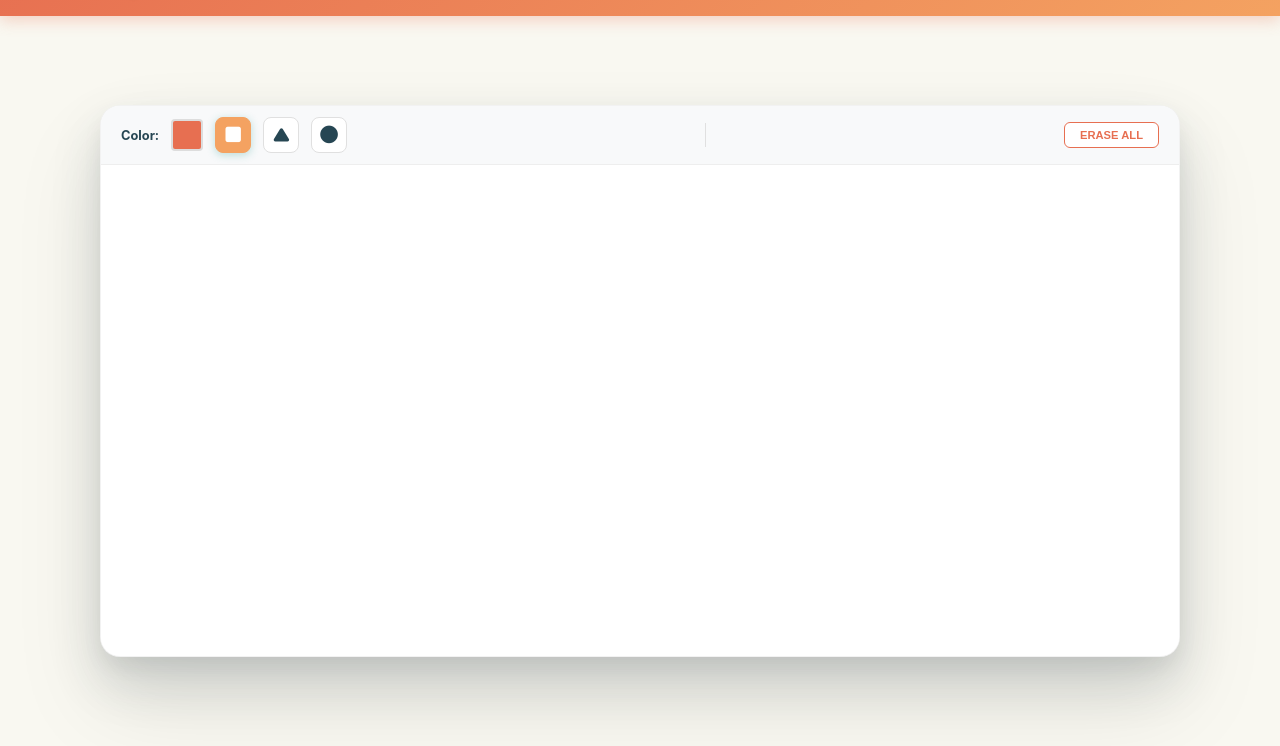
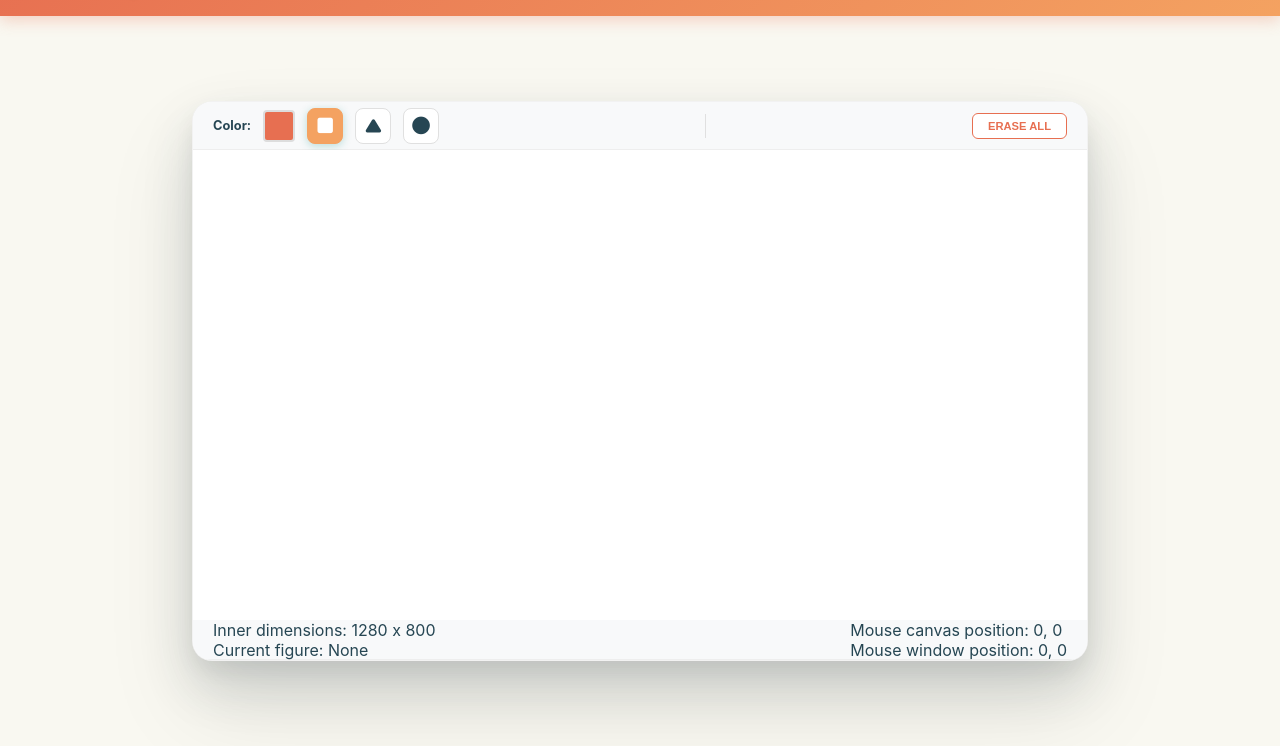
Before and after one commit to AlexT878/Sketchly-App, a website with bundled scripts: page index.html in a window 1280 px wide. Shown: the part 54-800 px from the top of the page. Built offline with nearby package versions, Linux system fonts and the light colour scheme.

Commit message:
feat: added window with debug information about window dimensions and mouse position

```diff
--- a/css/style.css
+++ b/css/style.css
@@ -20,7 +20,6 @@ body {
     height: 100vh;
     display: flex;
     flex-direction: column;
-    overflow: hidden;
 }
 
 .main-header {
@@ -52,8 +51,8 @@ body {
 .sketch-wrapper {
     display: flex;
     flex-direction: column;
-    width: 90%;
-    height: 85%;
+    width: 70vw;
+    height: 70vh;
     background-color: #ffffff;
     border-radius: 20px;
     overflow: hidden;
@@ -64,15 +63,24 @@ body {
     border: 1px solid rgba(0, 0, 0, 0.05);
 }
 
-.canvas-toolbar {
+.canvas-toolbar, .info-group {
     background-color: #f8f9fa;
-    height: 60px;
+    height: 6vh;
     display: flex;
     align-items: center;
     justify-content: space-between;
     padding: 0 20px;
     gap: 25px;
     border-bottom: 1px solid #eee;
+}
+
+.info-group {
+    height: 5vh;
+}
+
+.debug-container {
+    display: flex;
+    flex-direction: column;
 }
 
 .toolbar-btn {
@@ -159,10 +167,3 @@ body {
     cursor: crosshair;
     background-color: white;
 }
-
-@media (max-width: 850px) {
-    .sketch-wrapper {
-        width: 95%;
-        height: 80%;
-    }
-}
--- a/index.html
+++ b/index.html
@@ -40,6 +40,17 @@
 
             <canvas id="sketch-canvas" aria-label="Interactive design whiteboard"></canvas>
 
+            <div class="info-group">
+                <div class="debug-container">
+                    <span id="inner-dimensions">Inner dimensions: 0, 0</span>
+                    <span id="current-figure">Current figure: None</span>
+                </div>
+                <div class="debug-container">
+                    <span id="mouse-canvas-position">Mouse canvas position: 0, 0</span>
+                    <span id="mouse-window-position">Mouse window position: 0, 0</span>
+                </div>
+            </div>
+
         </div>
     </main>
 </body>
--- /dev/null
+++ b/src/core/DegubMonitor.ts
@@ -0,0 +1,31 @@
+export class DebugMonitor {
+    private innerDimensions: HTMLSpanElement;
+    private mouseCanvasPosition: HTMLSpanElement;
+    private mouseWindowPosition: HTMLSpanElement;
+
+    constructor() {
+        this.innerDimensions = document.getElementById('inner-dimensions') as HTMLSpanElement;
+        this.mouseCanvasPosition = document.getElementById('mouse-canvas-position') as HTMLSpanElement;
+        this.mouseWindowPosition = document.getElementById('mouse-window-position') as HTMLSpanElement;
+
+        this.init();
+    }
+
+    private init(): void {
+        this.updateDimensions();
+
+        window.addEventListener('resize', () => this.updateDimensions());
+    }
+
+    private updateDimensions(): void {
+        this.innerDimensions.textContent = `Inner dimensions: ${window.innerWidth} x ${window.innerHeight}`;
+    }
+
+    public updateMouseCanvasPosition(x: number, y: number): void {
+        this.mouseCanvasPosition.textContent = `Mouse canvas position: ${x}, ${y}`;
+    }
+
+    public updateMouseWindowPosition(x: number, y: number): void {
+        this.mouseWindowPosition.textContent = `Mouse window position: ${x}, ${y}`;
+    }
+}
--- a/src/core/SketchlyApp.ts
+++ b/src/core/SketchlyApp.ts
@@ -1,7 +1,10 @@
 import { FigureFactory } from './FigureFactory.js';
 import { FigureType } from './FigureFactory.js';
+import { DebugMonitor } from './DegubMonitor.js';
 
 export class SketchlyApp {
+    private debugMonitor: DebugMonitor;
+
     private canvas: HTMLCanvasElement;
     private ctx: CanvasRenderingContext2D;
     private colorPicker: HTMLInputElement;
@@ -10,6 +13,8 @@ export class SketchlyApp {
     private toolButtons: NodeListOf<HTMLButtonElement>;
 
     constructor(canvasId: string) {
+        this.debugMonitor = new DebugMonitor();
+
         this.canvas = document.getElementById(canvasId) as HTMLCanvasElement;
         this.ctx = this.canvas.getContext('2d')!;
         this.colorPicker = document.getElementById('color-picker') as HTMLInputElement;
@@ -33,6 +38,14 @@ export class SketchlyApp {
                 const tool = button.getAttribute('data-tool') as FigureType;
                 this.setTool(tool);
             })
+        })
+
+        this.canvas.addEventListener('mousemove', (e: MouseEvent) => {
+            this.debugMonitor.updateMouseCanvasPosition(e.offsetX, e.offsetY);
+        })
+
+        window.addEventListener('mousemove', (e: MouseEvent) => {
+            this.debugMonitor.updateMouseWindowPosition(e.clientX, e.clientY);
         })
 
         this.updateButtonUI();
```
